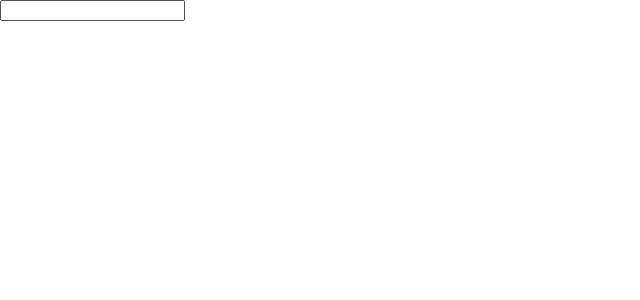
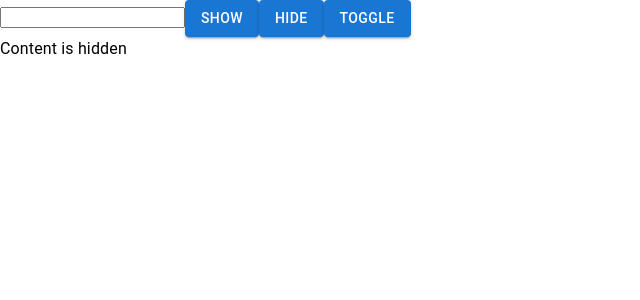
Before and after one commit to Ujala-355/Advance_react, a React (Create React App) app: page / in a window 1280 px wide. Shown: the top 300 px of the page, without its empty margins (0-640 px from the left). Built offline with nearby package versions, Linux system fonts and the light colour scheme.

Commit message:
useLocalStorage,use useState create ShowHideToggle

```diff
--- a/src/App.js
+++ b/src/App.js
@@ -14,6 +14,7 @@ import React from "react";
 // import Parent from "./useImperP"
 // import UseLayOut from "./useLayOut";
 import Custom from "./custom1";
+import ShowHideToggle from "./ShowHideToggle"
 function App() {
   return (
     <>
@@ -35,6 +36,7 @@ function App() {
         {/* <Parent/> */}
         {/* <UseLayOut/> */}
         <Custom/>
+        <ShowHideToggle/>
     </>
   );
 }
--- /dev/null
+++ b/src/ShowHideToggle.js
@@ -0,0 +1,16 @@
+import React,{useState} from "react";
+import Button from "@mui/material/Button"
+import Typography from "@mui/material/Typography"
+const ShowHideToggle=()=>{
+    const [show,setShow]=useState(false)
+    return(
+        <>
+            <Button variant="contained" onClick={()=>setShow(true)}>Show</Button>
+            <Button variant="contained" onClick={()=>setShow(false)}>Hide</Button>
+            <Button variant="contained" onClick={()=>setShow(!show)}>Toggle</Button>
+            <Typography>{show ? "Content is visible" : "Content is hidden"}</Typography>
+
+        </>
+    )
+}
+export default ShowHideToggle;
--- a/src/useLocalStorage.js
+++ b/src/useLocalStorage.js
@@ -1,5 +1,4 @@
 import React, { useState, useEffect } from "react";
-
 const getSavedValue = (key, value) => {
   const savedValue = JSON.parse(localStorage.getItem(key));
   if (savedValue !== null) {
```
